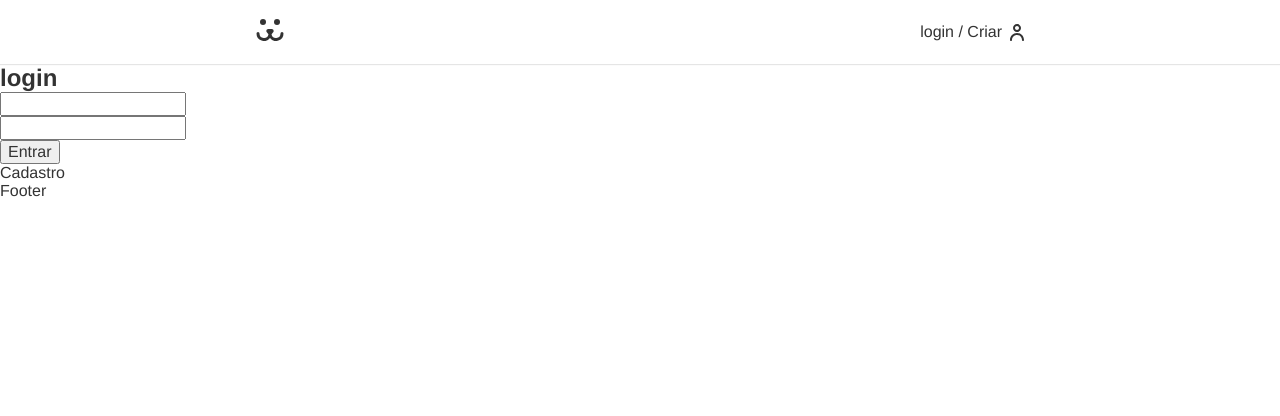
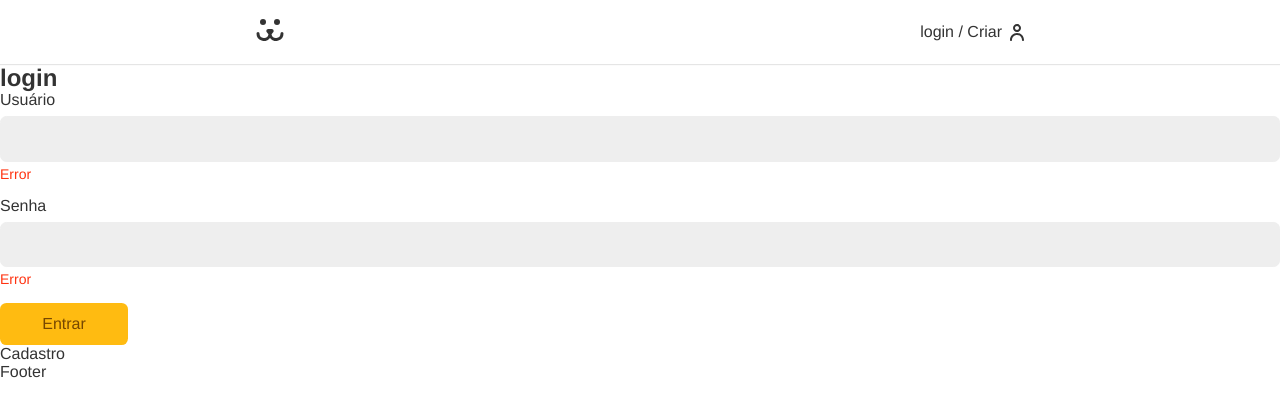
Before and after one commit to LucasLuann/dogs, a React (Vite) app: page /login in a window 1280 px wide. Shown: the top 416 px of the page. Built offline with nearby package versions, Linux system fonts and the light colour scheme.

Commit message:
Adicionando componentes de formulário: Button e Input, e integrando no LoginForm

```diff
--- /dev/null
+++ b/src/Components/Forms/Button.jsx
@@ -0,0 +1,12 @@
+import React from "react";
+import styles from "./Button.module.css";
+
+const Button = ({ children, ...props }) => {
+  return (
+    <button {...props} className={styles.button}>
+      {children}
+    </button>
+  );
+};
+
+export default Button;
--- /dev/null
+++ b/src/Components/Forms/Button.module.css
@@ -0,0 +1,25 @@
+.button {
+    font-family: var(--type-first);
+    border: none;
+    border-radius: .4rem;
+    background: #fb1;
+    color: #764701;
+    padding: 0.8rem 1.2rem;
+    box-sizing: border-box;
+    transition: 0.2s;
+    font-size: 1rem;
+    line-height: 1;
+    cursor: pointer;
+    min-width: 8rem;
+}
+
+.button:hover,
+.button:focus {
+    outline: none;
+    box-shadow: 0 0 0 3px #fea, 0 0 0 4px #fb1;
+}
+
+.button:disabled {
+    opacity: 0.5;
+    cursor: wait;
+}
--- /dev/null
+++ b/src/Components/Forms/Input.jsx
@@ -0,0 +1,16 @@
+import React from "react";
+import styles from "./Input.module.css";
+
+const Input = ({ label, type, name }) => {
+  return (
+    <div className={styles.wrapper}>
+      <label htmlFor={name} className={styles.label}>
+        {label}
+      </label>
+      <input id={name} name={name} type={type} className={styles.input} />
+      <p className={styles.error}>Error</p>
+    </div>
+  );
+};
+
+export default Input;
--- /dev/null
+++ b/src/Components/Forms/Input.module.css
@@ -0,0 +1,36 @@
+.wrapper {
+    margin-bottom: 1rem;
+}
+
+.input {
+    border: 1px solid #eee;
+    display: block;
+    width: 100%;
+    font-size: 1rem;
+    box-sizing: border-box;
+    padding: .8rem;
+    border-radius: .4rem;
+    background-color: #eee;
+    transition: 0.3s;
+}
+
+.input:focus,
+.input:hover {
+    outline: none;
+    border-color: #fb1;
+    background-color: white;
+    box-shadow: 0 0 0 3px #fea;
+}
+
+.label {
+    display: block;
+    font-size: 1rem;
+    line-height: 1;
+    padding-bottom: 0.5rem;
+}
+
+.error {
+    color: #f31;
+    font-size: 0.875rem;
+    margin-top: 0.25rem;
+}
--- a/src/Components/Login/LoginForm.jsx
+++ b/src/Components/Login/LoginForm.jsx
@@ -1,5 +1,7 @@
 import React, { useState } from "react";
 import { Link } from "react-router-dom";
+import Input from "../Forms/Input";
+import Button from "../Forms/Button";
 
 const LoginForm = () => {
   const [username, setUsername] = useState("");
@@ -27,17 +29,9 @@
     <section>
       <h1>login</h1>
       <form action="" onSubmit={handleSubmit}>
-        <input
-          type="text"
-          value={username}
-          onChange={({ target }) => setUsername(target.value)}
-        />
-        <input
-          type="text"
-          value={password}
-          onChange={({ target }) => setPassword(target.value)}
-        />
-        <button>Entrar</button>
+        <Input label="Usuário" type="text" name={"username"} />
+        <Input label="Senha" type="password" name={"password"} />
+        <Button>Entrar</Button>
       </form>
       <Link to="/login/criar">Cadastro</Link>
     </section>
```
